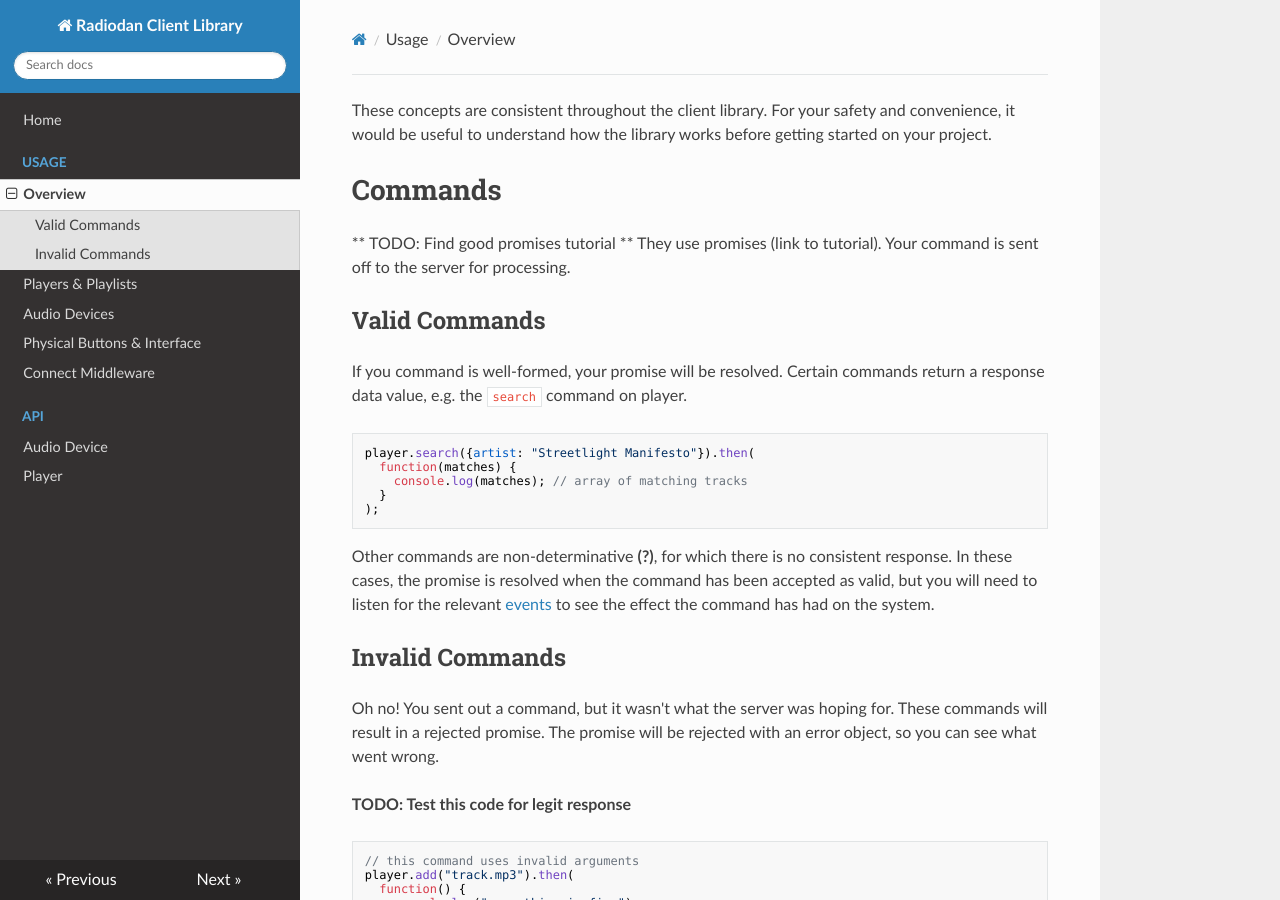
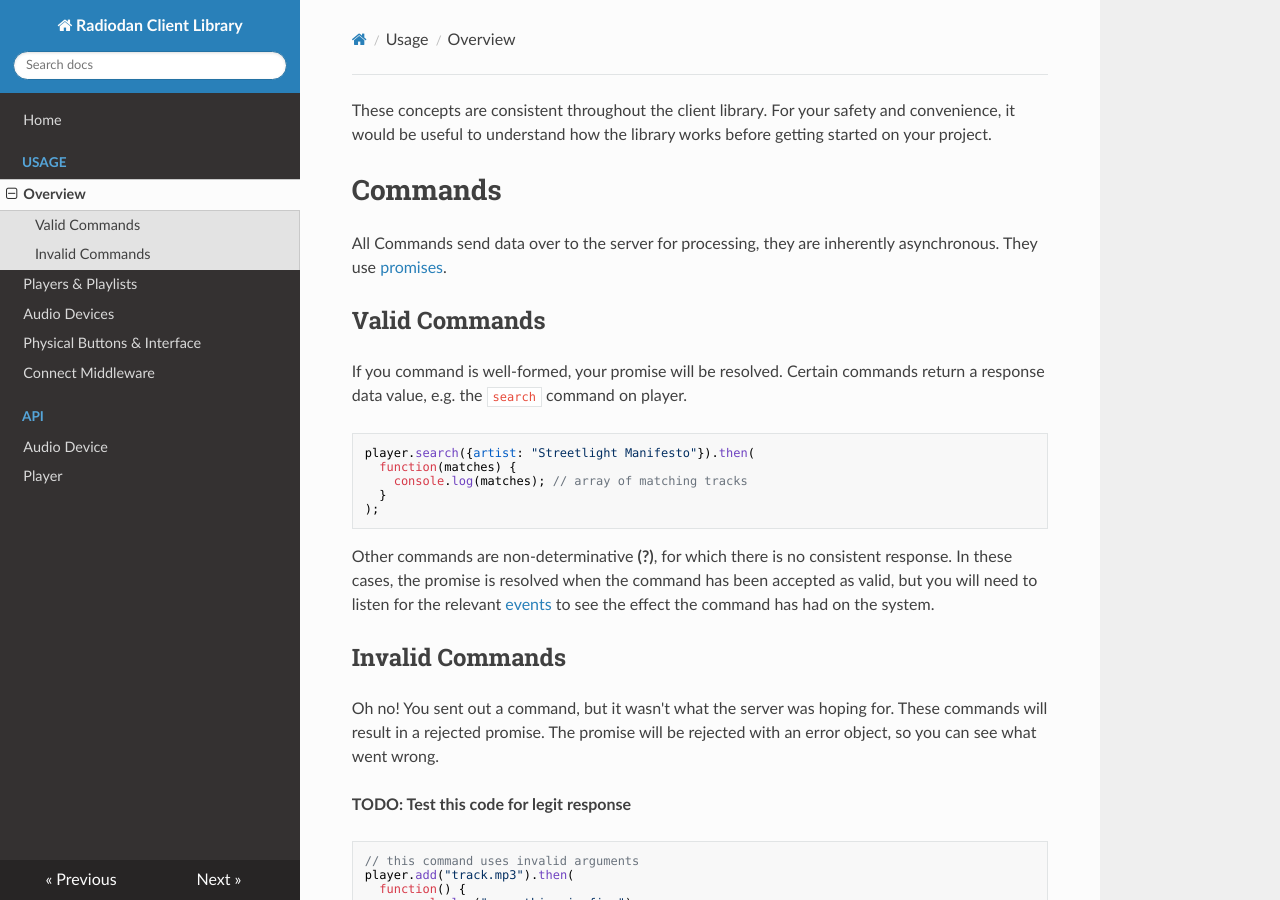
Before and after one commit to radiodan/radiodan-client.js, an MkDocs documentation site: the page built from docs/usage/overview.md, in a window 1280 px wide and 900 px high. Built offline with MkDocs 1.6.1, drawn with Linux system fonts in a browser that asks for light colours; nearby versions of some CDN libraries; old or Windows-style settings are respelled for this version of MkDocs.

Commit message:
Link to promises tutorial

```diff
--- a/docs/usage/overview.md
+++ b/docs/usage/overview.md
@@ -4,9 +4,8 @@ getting started on your project.
 
 # Commands
 
-** TODO: Find good promises tutorial **
-They use promises (link to tutorial). Your command is sent off to the server for
-processing.
+All Commands send data over to the server for processing, they are inherently
+asynchronous. They use [promises][1].
 
 ## Valid Commands
 
```
Also changed, not shown: other parts of docs/usage/overview.md (+2 -0 lines).
